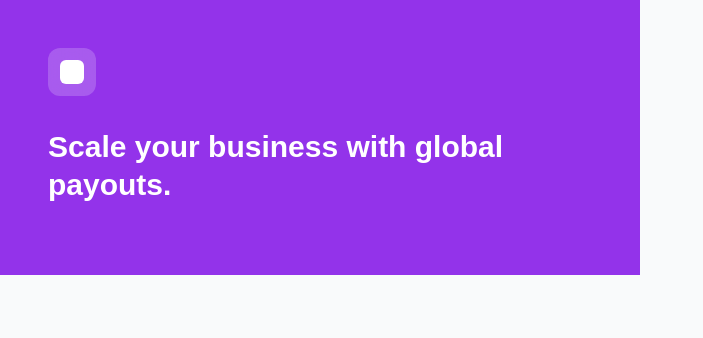
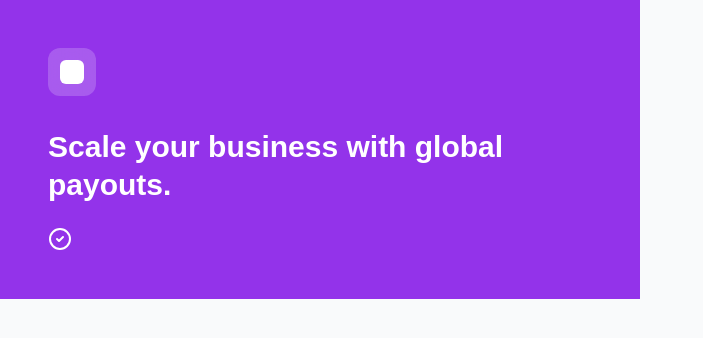
Before and after one commit to Abusadiq006/bridge-pay-dashboard, a React (Vite) app: page /Signup in a window 1280 px wide. Shown: the top 338 px of the page, without its empty margins (0-703 px from the left). Built offline with nearby package versions, Linux system fonts and the light colour scheme; a web font is replaced by a local one.

Commit message:
implementing checkcircle2

```diff
--- a/src/pages/Signup.jsx
+++ b/src/pages/Signup.jsx
@@ -1,6 +1,6 @@
 import React, { useState } from 'react'
 import { useNavigate, Link } from 'react-router-dom'
-import { Eye, EyeOff, Lock, Mail, User, Building2, CheckCircle } from 'lucide-react'
+import { Eye, EyeOff, Lock, Mail, User, Building2, CheckCircle, CheckCircle2 } from 'lucide-react'
 
 const Signup = () => {
     const [showPassword, setShowPassword] = useState(false)
@@ -33,7 +33,9 @@ const Signup = () => {
                         <h3 className="text-3xl font-bold leading-tight mb-6">Scale your business with global payouts.</h3>
 
                         <ul>
-                            <li></li>
+                            <li>
+                                <CheckCircle2 />
+                            </li>
                         </ul>
                     </div>
                 </div>
```
